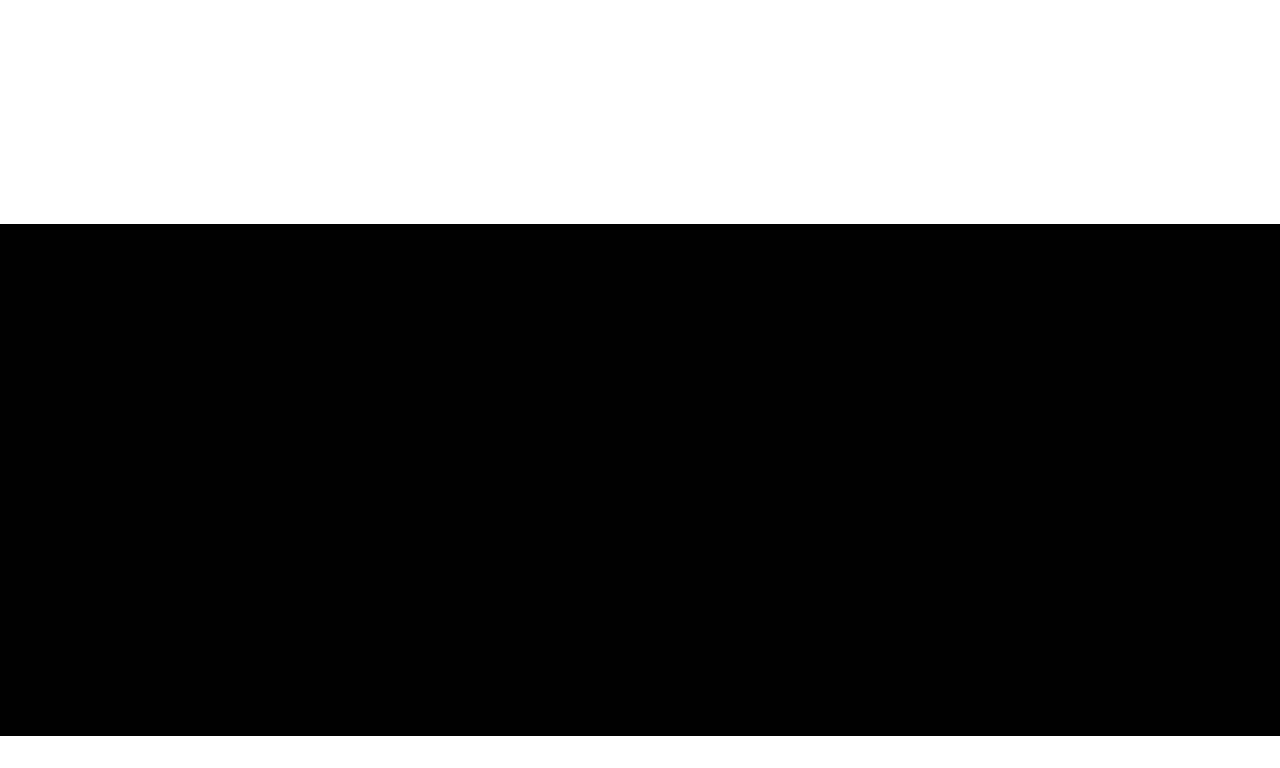
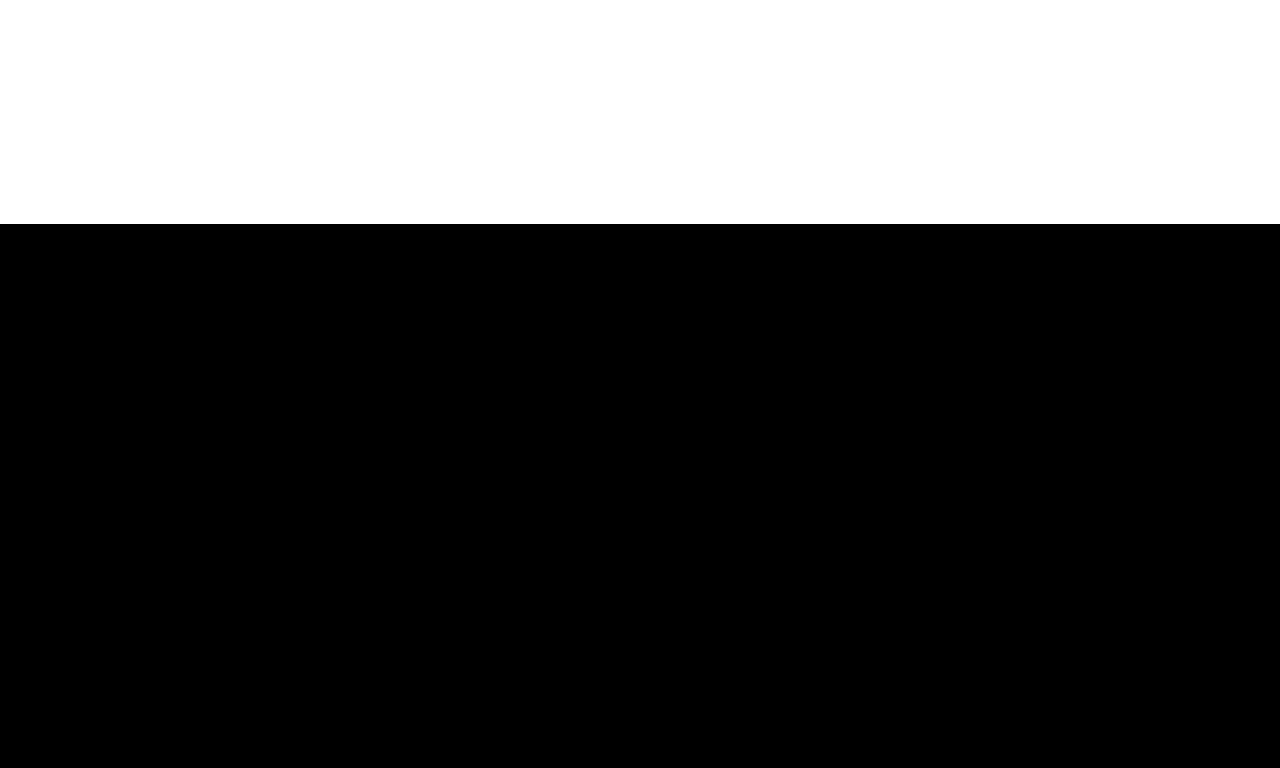
Before and after one commit to WhateverToLogIn/NetBreaker, a plain HTML site: page index.html in a window 1280 px wide. Shown: the part 380-1148 px from the top of the page. Before the commit the page ends 1116 px from the top, so only its background shows below. Drawn offline with nearby package versions, Linux system fonts and the light colour scheme.

Commit message:
Add files via upload

```diff
--- a/css/style.css
+++ b/css/style.css
@@ -102,5 +102,5 @@ body{
 }
 
 .community{
-    height: 32em;
+    height: 34em;
     background-image: radial-gradient(circle at 87.5% 12.5%, #000000 0, #000000 4.17%, #000000 8.33%, #000000 12.5%, #000000 16.67%, #000000 20.83%, #000000 25%, #000000 29.17%, #000000 33.33%, #000000 37.5%, #000000 41.67%, #000000 45.83%, #000000 50%, #000000 54.17%, #000000 58.33%, #000000 62.5%, #000000 66.67%, #000000 70.83%, #000000 75%, #000000 79.17%, #000000 83.33%, #000000 87.5%, #000000 91.67%, #000000 95.83%, #000000 100%);}
```
